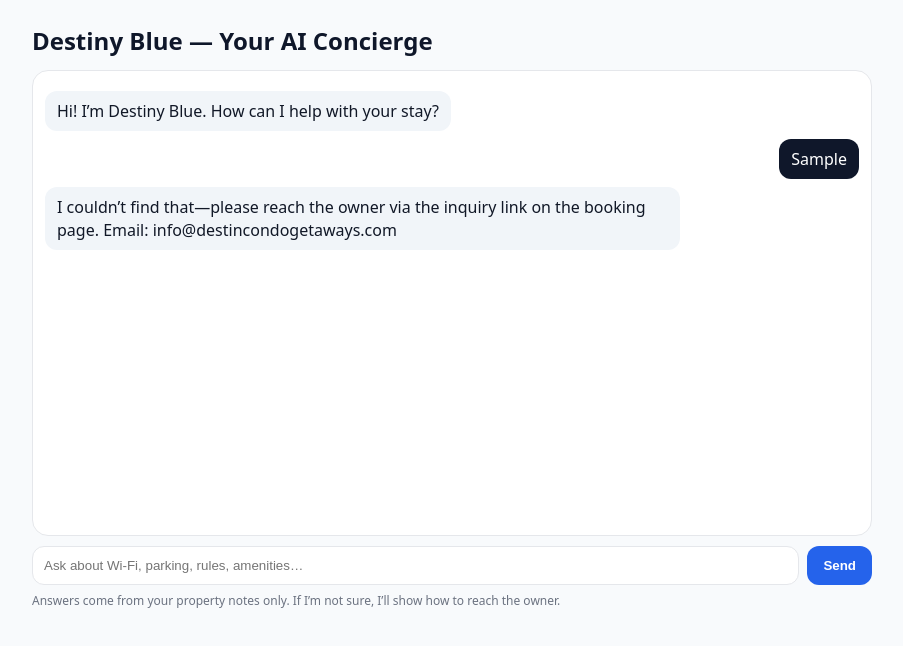
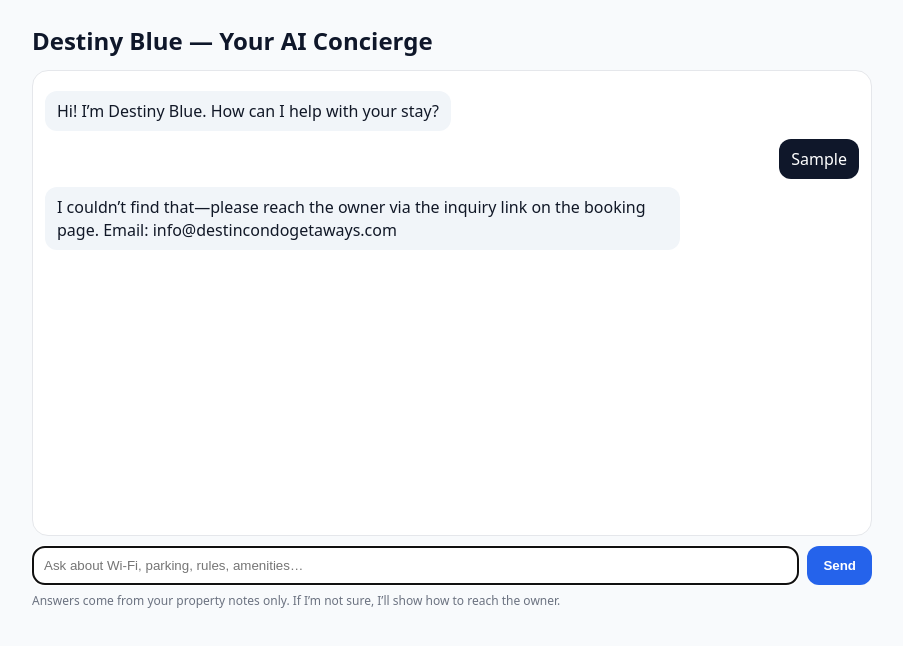
Before and after one commit to ozancili-del/destiny-blue-concierge, a plain HTML site: page docs/index.html in a window 1280 px wide. Both pictures are taken after typing "Sample" into the empty fields and a click on the button "Send". Shown: the whole page, without its empty margins (188-1091 px from the left). Drawn offline with Linux system fonts and the light colour scheme.

Commit message:
Update index.html

```diff
--- a/docs/index.html
+++ b/docs/index.html
@@ -86,11 +86,12 @@
   const text=q.value.trim(); if(!text) return;
   push('user',text); q.value='';
   const ans=choose(text);
-    // Keep an optional email if present in knowledge.json, otherwise just use the clear fallback
   const email=(KB&&KB.contact&&KB.contact.ownerEmail)||null;
   const fallback = email ? `${NO_MATCH_MESSAGE} Email: ${email}` : NO_MATCH_MESSAGE;
   push('assistant', ans || fallback);
+  q.focus();                // <-- add this line
 }
+
 
   btn.onclick=send;
   q.onkeydown=e=>e.key==='Enter'&&send();
```
Lines whose indentation alone changed are shown as unchanged.
